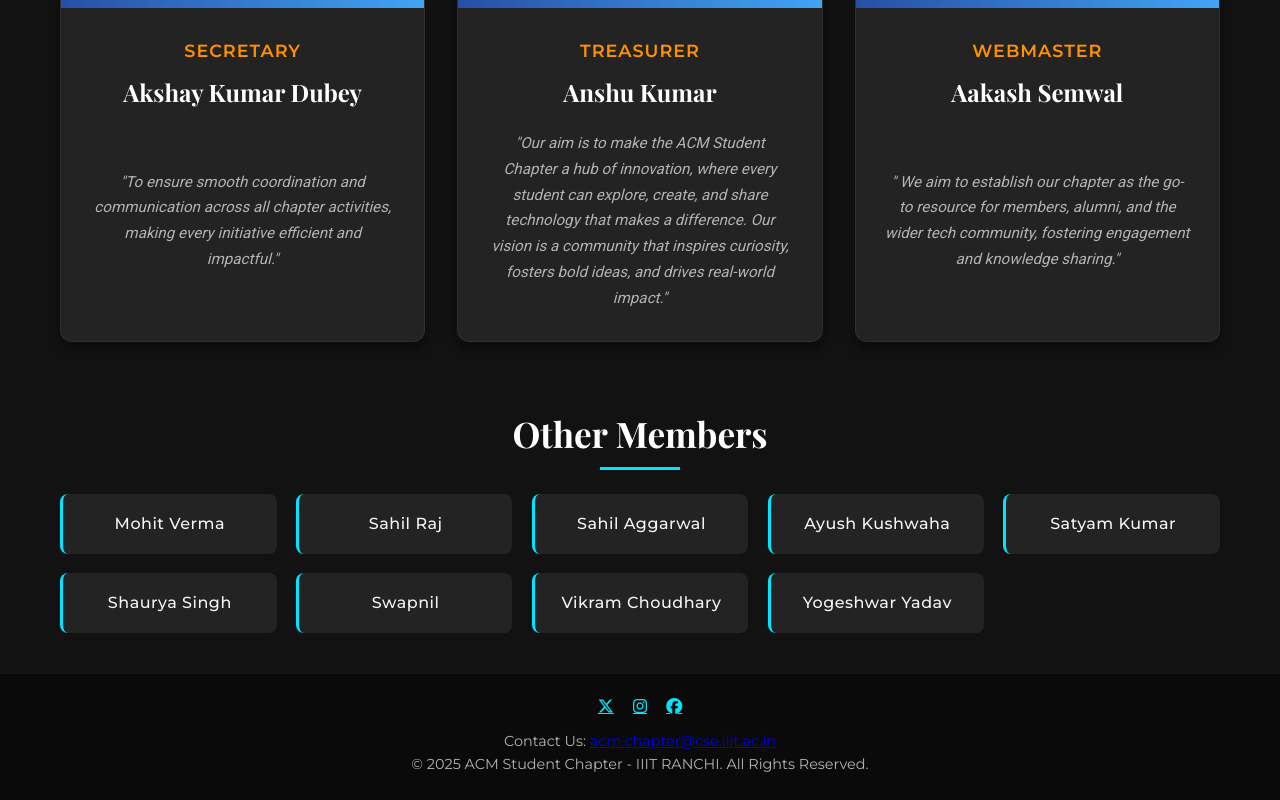
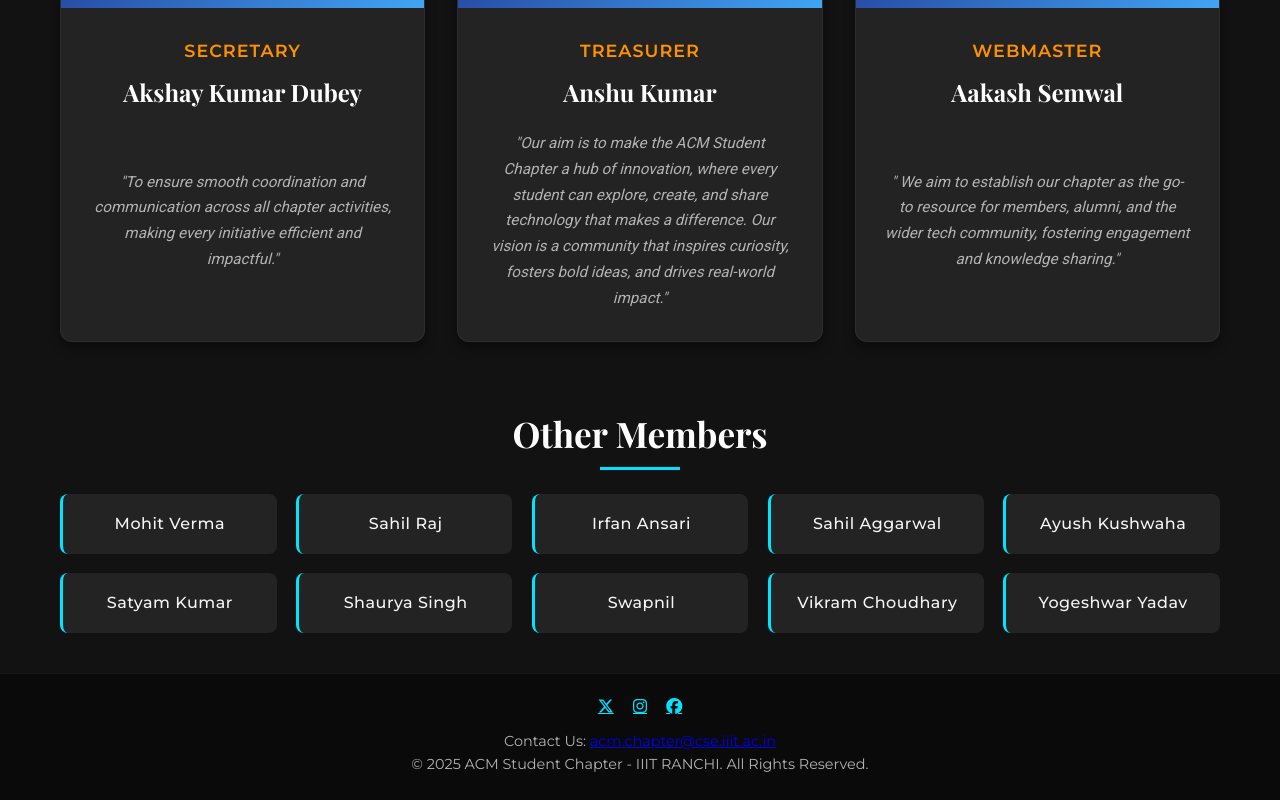
Before and after one commit to Mohitgit22/ACM, a React (Vite) app in the folder frontend/: page / in a window 1280 px wide. Shown: the part 1067-1867 px from the top of the page. Built offline with nearby package versions, Linux system fonts and the light colour scheme.

Commit message:
Added Members

```diff
--- a/frontend/src/App.jsx
+++ b/frontend/src/App.jsx
@@ -61,7 +61,7 @@ function App() {
 
 
   const otherMembers = [
-    'Mohit Verma', 'Sahil Raj', 'Sahil Aggarwal',
+    'Mohit Verma', 'Sahil Raj','Irfan Ansari','Sahil Aggarwal',
     'Ayush Kushwaha', 'Satyam Kumar', 'Shaurya Singh',
     'Swapnil', 'Vikram Choudhary', 'Yogeshwar Yadav'
   ];
```
Also changed, not shown: frontend/src/components/PositionHolderCard.css (added).
